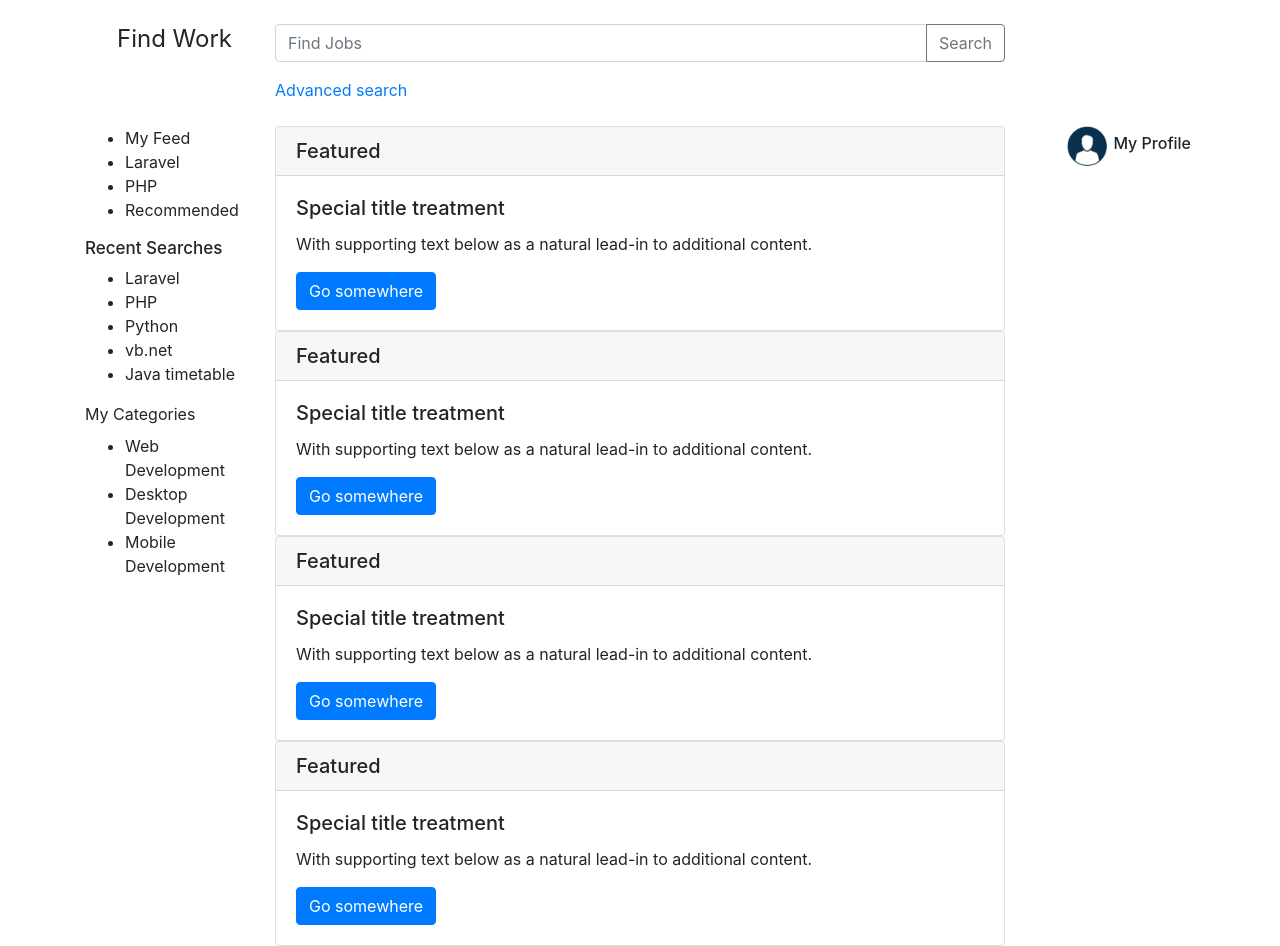
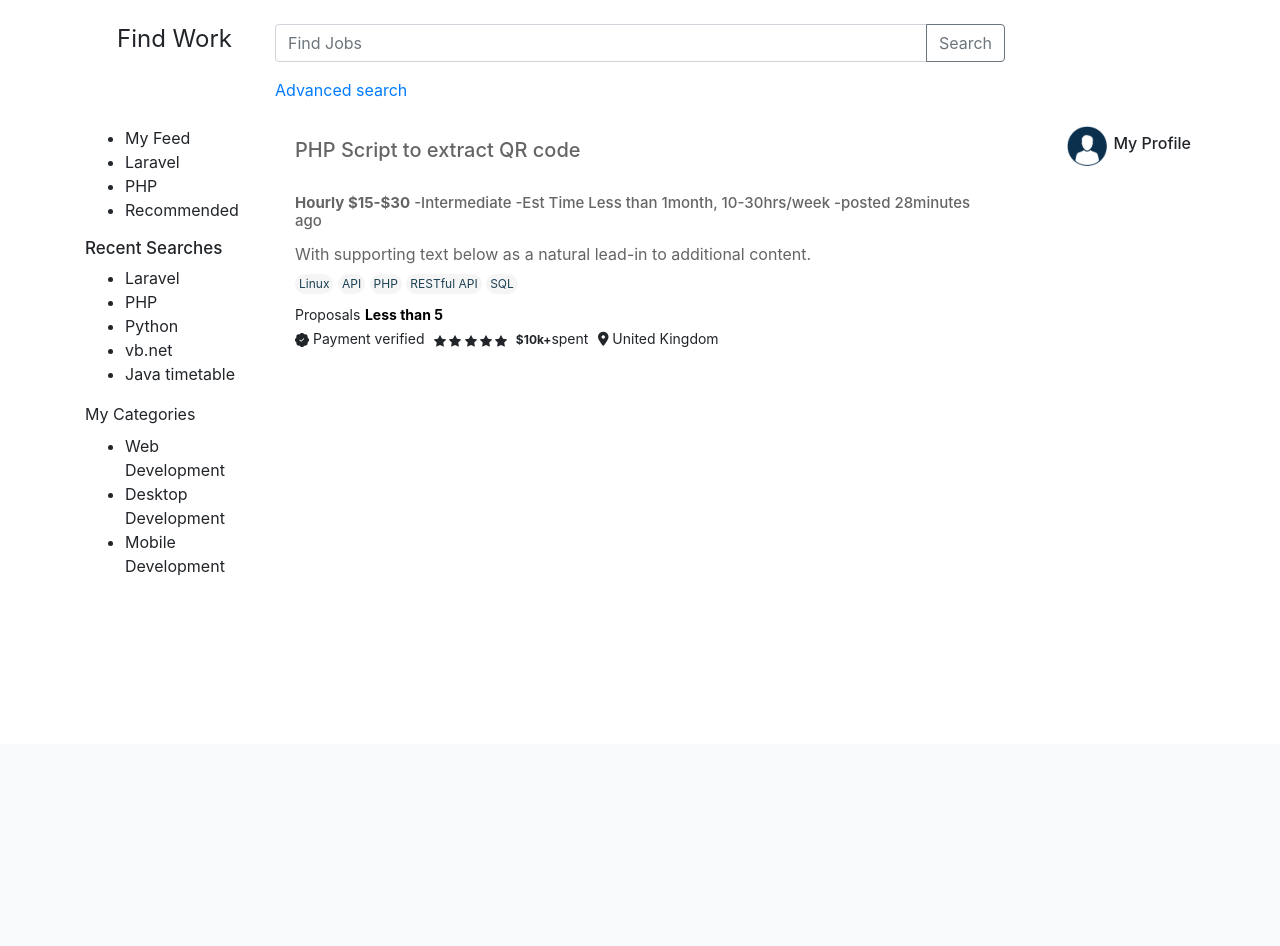
Before and after one commit to Mo1598/Project1, a PHP site: page / in a window 1280 px wide. Shown: the part 56-1002 px from the top of the page. After the commit the page ends 631 px from the top, so only its background shows below. Run offline with PHP 8.4, Linux system fonts and the light colour scheme; some libraries are stand-ins or nearby versions.

Commit message:
Content card completed

```diff
--- a/Style.css
+++ b/Style.css
@@ -22,4 +22,45 @@
     font-weight: var(--heading-weight);
     margin-left: 2rem;
 }
+.card {
+    border-style: none !important;
+    color: #212529 !important;
+}
+.link{
+    color: #656565 !important;
+}
+.job-title{
+    border-style: none !important;
+    background-color: white;
+}
+.job-title:hover{
+    text-decoration: underline !important;
+    color: #008329 !important;
+}
+.content:hover{
+    color: #656565 !important;
+}
+
+.tags {
+    background-color: whitesmoke;
+    color: #1d4354;
+    cursor: pointer;
+    display: inline-flex;
+    font-size: 12px;
+    line-height: 12px;
+    box-sizing: border-box;
+    border-radius: 25px;
+    padding: 4px;
+    text-decoration: none !important;
+    margin-top: 0.5rem;
+}
+.tags:hover{
+    background-color: #e0e0e0;
+}
+.proposals{
+    margin-top: 00.5rem;
+}
+/* .link:hover{
+    color: #008329 !important;
+} */
 /* end of navbar styling */
--- a/index.view.php
+++ b/index.view.php
@@ -154,38 +154,65 @@
                 </ul>
             </div>
             <div class="col-md-8">
-                <div class="card">
-                    <h5 class="card-header">Featured</h5>
-                    <div class="card-body">
-                        <h5 class="card-title">Special title treatment</h5>
-                        <p class="card-text">With supporting text below as a natural lead-in to additional content.</p>
-                        <a href="#" class="btn btn-primary">Go somewhere</a>
+                <a class="link" style="text-decoration:none !important;" href="http://" target="_blank"
+                    rel="noopener noreferrer">
+                    <div class="card">
+                        <h5 class="card-header job-title">PHP Script to extract QR code </h5>
+                        <div class="card-body content">
+                            <h5 class="card-title" style="font-size:15px;"><span
+                                    style="font-size:15px; font-weight:bold;">Hourly $15-$30</span>
+                                <spanstyle="font-size:13px;>-Intermediate -Est
+                                    Time Less than 1month, 10-30hrs/week -posted 28minutes ago</span>
+                            </h5>
+                            <p class="card-text">With supporting text below as a natural lead-in to additional content.
+                            </p>
+                            <div class="skills">
+                                <a href="http://"><span class="tags">Linux</span></a>
+                                <a href="http://"><span class="tags">API</span></a>
+                                <a href="http://"><span class="tags">PHP</span></a>
+                                <a href="http://"><span class="tags">RESTful API</span></a>
+                                <a href="http://"><span class="tags">SQL</span></a>
+                            </div>
+                            <div class="proposals">
+                                <span style="font-size: 14px;">Proposals</span>
+                                <span style="font-weight: bold; font-size: 14px; color:black !important;">Less than
+                                    5</span>
+                            </div>
+                            <div class="verification">
+                                <span style="font-size: 14px"><svg width="1em" height="1em" viewBox="0 0 16 16"
+                                        class="bi bi-patch-check-fll" fill="currentColor"
+                                        xmlns="http://www.w3.org/2000/svg">
+                                        <path fill-rule="evenodd"
+                                            d="M10.067.87a2.89 2.89 0 0 0-4.134 0l-.622.638-.89-.011a2.89 2.89 0 0 0-2.924 2.924l.01.89-.636.622a2.89 2.89 0 0 0 0 4.134l.637.622-.011.89a2.89 2.89 0 0 0 2.924 2.924l.89-.01.622.636a2.89 2.89 0 0 0 4.134 0l.622-.637.89.011a2.89 2.89 0 0 0 2.924-2.924l-.01-.89.636-.622a2.89 2.89 0 0 0 0-4.134l-.637-.622.011-.89a2.89 2.89 0 0 0-2.924-2.924l-.89.01-.622-.636zm.287 5.984a.5.5 0 0 0-.708-.708L7 8.793 5.854 7.646a.5.5 0 1 0-.708.708l1.5 1.5a.5.5 0 0 0 .708 0l3-3z" />
+                                    </svg> Payment verified</span>
+                                <span style="font-size: 12px; margin-left: 5px;"><svg width="1em" height="1em" viewBox="0 0 16 16"
+                                        class="bi bi-star-fill" fill="currentColor" xmlns="http://www.w3.org/2000/svg">
+                                        <path
+                                            d="M3.612 15.443c-.386.198-.824-.149-.746-.592l.83-4.73L.173 6.765c-.329-.314-.158-.888.283-.95l4.898-.696L7.538.792c.197-.39.73-.39.927 0l2.184 4.327 4.898.696c.441.062.612.636.283.95l-3.523 3.356.83 4.73c.078.443-.36.79-.746.592L8 13.187l-4.389 2.256z" />
+                                    </svg> <svg width="1em" height="1em" viewBox="0 0 16 16" class="bi bi-star-fill"
+                                        fill="currentColor" xmlns="http://www.w3.org/2000/svg">
+                                        <path
+                                            d="M3.612 15.443c-.386.198-.824-.149-.746-.592l.83-4.73L.173 6.765c-.329-.314-.158-.888.283-.95l4.898-.696L7.538.792c.197-.39.73-.39.927 0l2.184 4.327 4.898.696c.441.062.612.636.283.95l-3.523 3.356.83 4.73c.078.443-.36.79-.746.592L8 13.187l-4.389 2.256z" />
+                                    </svg> <svg width="1em" height="1em" viewBox="0 0 16 16" class="bi bi-star-fill"
+                                        fill="currentColor" xmlns="http://www.w3.org/2000/svg">
+                                        <path
+                                            d="M3.612 15.443c-.386.198-.824-.149-.746-.592l.83-4.73L.173 6.765c-.329-.314-.158-.888.283-.95l4.898-.696L7.538.792c.197-.39.73-.39.927 0l2.184 4.327 4.898.696c.441.062.612.636.283.95l-3.523 3.356.83 4.73c.078.443-.36.79-.746.592L8 13.187l-4.389 2.256z" />
+                                    </svg> <svg width="1em" height="1em" viewBox="0 0 16 16" class="bi bi-star-fill"
+                                        fill="currentColor" xmlns="http://www.w3.org/2000/svg">
+                                        <path
+                                            d="M3.612 15.443c-.386.198-.824-.149-.746-.592l.83-4.73L.173 6.765c-.329-.314-.158-.888.283-.95l4.898-.696L7.538.792c.197-.39.73-.39.927 0l2.184 4.327 4.898.696c.441.062.612.636.283.95l-3.523 3.356.83 4.73c.078.443-.36.79-.746.592L8 13.187l-4.389 2.256z" />
+                                    </svg> <svg width="1em" height="1em" viewBox="0 0 16 16" class="bi bi-star-fill"
+                                        fill="currentColor" xmlns="http://www.w3.org/2000/svg">
+                                        <path
+                                            d="M3.612 15.443c-.386.198-.824-.149-.746-.592l.83-4.73L.173 6.765c-.329-.314-.158-.888.283-.95l4.898-.696L7.538.792c.197-.39.73-.39.927 0l2.184 4.327 4.898.696c.441.062.612.636.283.95l-3.523 3.356.83 4.73c.078.443-.36.79-.746.592L8 13.187l-4.389 2.256z" />
+                                    </svg> </span>
+                                    <span style="font-size: 14px; margin-left: 5px;"><b style="font-size:12px;">$10k+</b>spent</span>
+                                    <span style="font-size:14px; margin-left: 5px;"><i class="fas fa-map-marker-alt"></i> United Kingdom</span>
+                            </div>
+                        </div>
                     </div>
-                </div>
-                <div class="card">
-                    <h5 class="card-header">Featured</h5>
-                    <div class="card-body">
-                        <h5 class="card-title">Special title treatment</h5>
-                        <p class="card-text">With supporting text below as a natural lead-in to additional content.</p>
-                        <a href="#" class="btn btn-primary">Go somewhere</a>
-                    </div>
-                </div>
-                <div class="card">
-                    <h5 class="card-header">Featured</h5>
-                    <div class="card-body">
-                        <h5 class="card-title">Special title treatment</h5>
-                        <p class="card-text">With supporting text below as a natural lead-in to additional content.</p>
-                        <a href="#" class="btn btn-primary">Go somewhere</a>
-                    </div>
-                </div>
-                <div class="card">
-                    <h5 class="card-header">Featured</h5>
-                    <div class="card-body">
-                        <h5 class="card-title">Special title treatment</h5>
-                        <p class="card-text">With supporting text below as a natural lead-in to additional content.</p>
-                        <a href="#" class="btn btn-primary">Go somewhere</a>
-                    </div>
-                </div>
+                </a>
+
             </div>
             <div class="col-md-2">
                 <div class="media m-sm-bottom">
```
